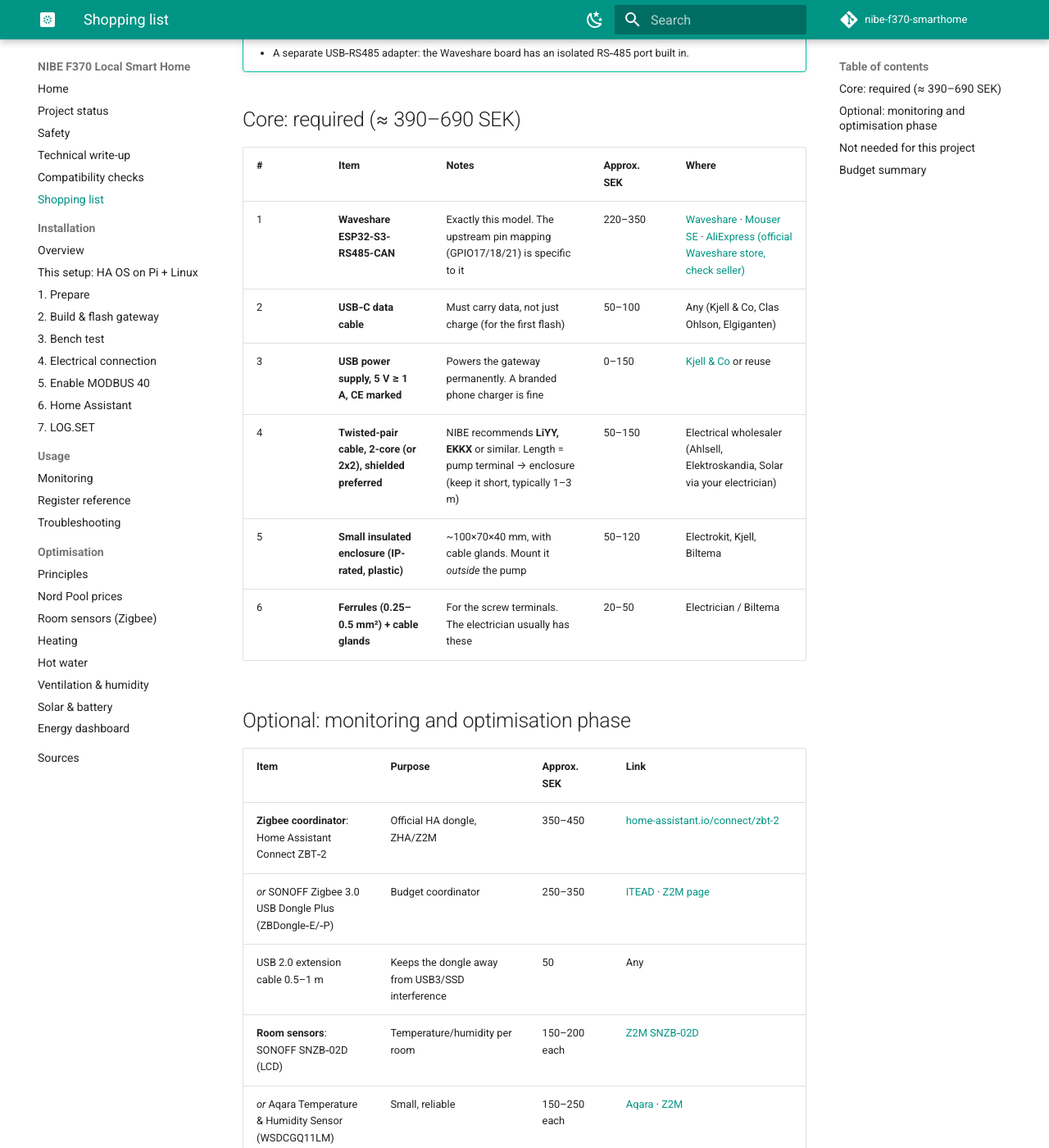
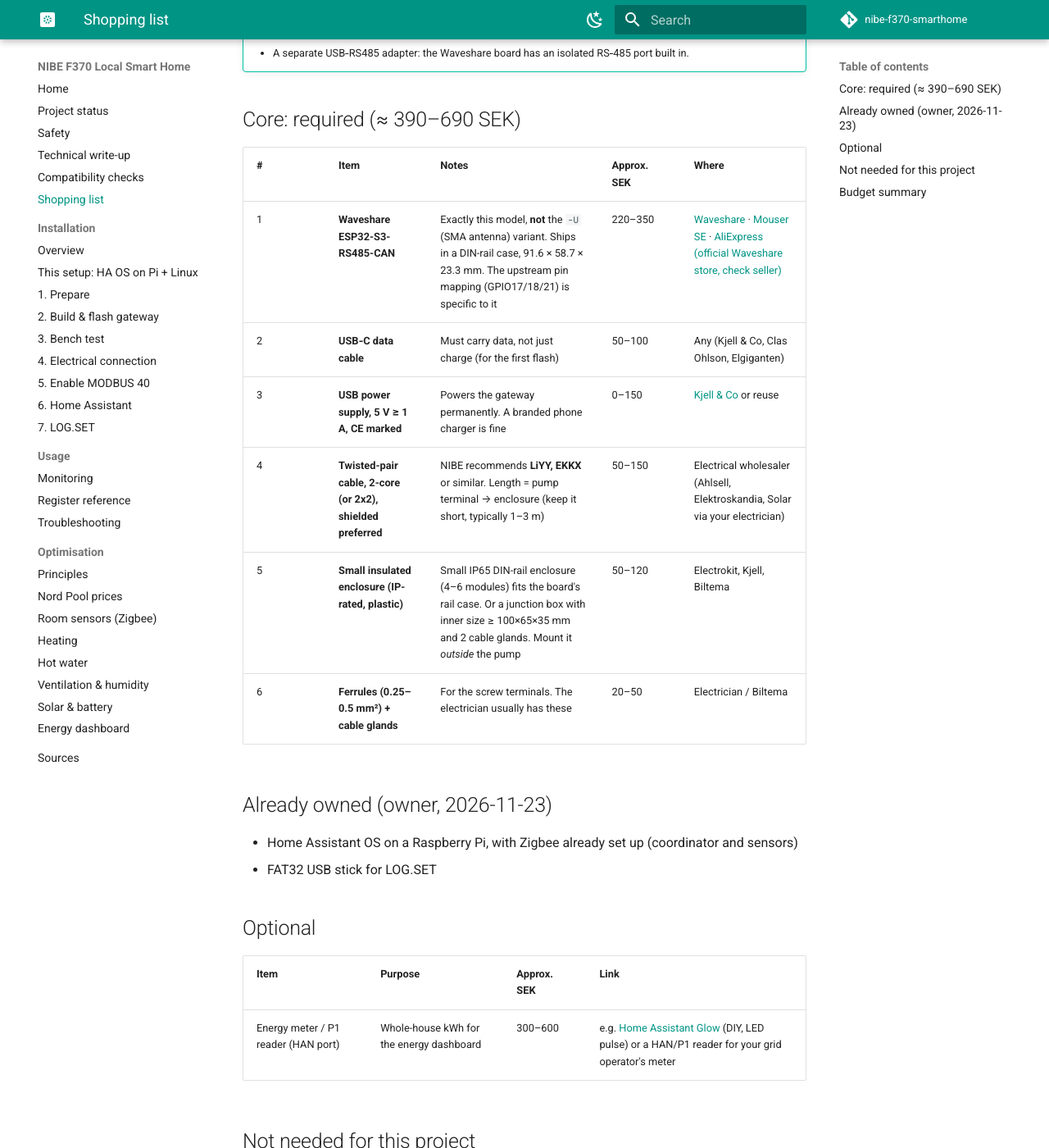
Before and after one commit to shplack/nibe-f370-smarthome, an MkDocs documentation site: the page built from docs/shopping-list.md, in a window 1280 px wide and 1400 px high, scrolled down 273 px. Shown: the whole window at 82% size. Built offline with MkDocs 1.6.1 and Material for MkDocs 9.7.7, drawn with Linux system fonts in a browser that asks for light colours; comment, search, counter and statistics services are not loaded; some of the changed text lies outside the part shown.

Commit message:
Shopping list: drop Zigbee/USB stick (owner has them); board -U variant and DIN case notes

```diff
--- a/docs/shopping-list.md
+++ b/docs/shopping-list.md
@@ -10,23 +10,22 @@ Prices are approximate (November 2026, SEK incl. VAT) and change often. Waveshar
 
 | # | Item | Notes | Approx. SEK | Where |
 |---|---|---|---|---|
-| 1 | **Waveshare ESP32-S3-RS485-CAN** | Exactly this model. The upstream pin mapping (GPIO17/18/21) is specific to it | 220–350 | [Waveshare](https://www.waveshare.com/esp32-s3-rs485-can.htm) · [Mouser SE](https://www.mouser.se/ProductDetail/Waveshare/ESP32-S3-RS485-CAN) · [AliExpress (official Waveshare store, check seller)](https://www.aliexpress.com/w/wholesale-waveshare-esp32-s3-rs485-can.html) |
+| 1 | **Waveshare ESP32-S3-RS485-CAN** | Exactly this model, **not** the `-U` (SMA antenna) variant. Ships in a DIN-rail case, 91.6 × 58.7 × 23.3 mm. The upstream pin mapping (GPIO17/18/21) is specific to it | 220–350 | [Waveshare](https://www.waveshare.com/esp32-s3-rs485-can.htm) · [Mouser SE](https://www.mouser.se/ProductDetail/Waveshare/ESP32-S3-RS485-CAN) · [AliExpress (official Waveshare store, check seller)](https://www.aliexpress.com/w/wholesale-waveshare-esp32-s3-rs485-can.html) |
 | 2 | **USB‑C data cable** | Must carry data, not just charge (for the first flash) | 50–100 | Any (Kjell & Co, Clas Ohlson, Elgiganten) |
 | 3 | **USB power supply, 5 V ≥ 1 A, CE marked** | Powers the gateway permanently. A branded phone charger is fine | 0–150 | [Kjell & Co](https://www.kjell.com/se/sok?query=usb-c%20laddare) or reuse |
 | 4 | **Twisted-pair cable, 2-core (or 2x2), shielded preferred** | NIBE recommends **LiYY, EKKX** or similar. Length = pump terminal → enclosure (keep it short, typically 1–3 m) | 50–150 | Electrical wholesaler (Ahlsell, Elektroskandia, Solar via your electrician) |
-| 5 | **Small insulated enclosure (IP-rated, plastic)** | ~100×70×40 mm, with cable glands. Mount it *outside* the pump | 50–120 | Electrokit, Kjell, Biltema |
+| 5 | **Small insulated enclosure (IP-rated, plastic)** | Small IP65 DIN-rail enclosure (4–6 modules) fits the board's rail case. Or a junction box with inner size ≥ 100×65×35 mm and 2 cable glands. Mount it *outside* the pump | 50–120 | Electrokit, Kjell, Biltema |
 | 6 | **Ferrules (0.25–0.5 mm²) + cable glands** | For the screw terminals. The electrician usually has these | 20–50 | Electrician / Biltema |
 
-## Optional: monitoring and optimisation phase
+## Already owned (owner, 2026-11-23)
+
+- Home Assistant OS on a Raspberry Pi, with Zigbee already set up (coordinator and sensors)
+- FAT32 USB stick for LOG.SET
+
+## Optional
 
 | Item | Purpose | Approx. SEK | Link |
 |---|---|---|---|
-| **Zigbee coordinator**: Home Assistant Connect ZBT‑2 | Official HA dongle, ZHA/Z2M | 350–450 | [home-assistant.io/connect/zbt-2](https://www.home-assistant.io/connect/zbt-2/) |
-| *or* SONOFF Zigbee 3.0 USB Dongle Plus (ZBDongle‑E/‑P) | Budget coordinator | 250–350 | [ITEAD](https://itead.cc/product/sonoff-zigbee-3-0-usb-dongle-plus/) · [Z2M page](https://www.zigbee2mqtt.io/devices/ZBDongle-E.html) |
-| USB 2.0 extension cable 0.5–1 m | Keeps the dongle away from USB3/SSD interference | 50 | Any |
-| **Room sensors**: SONOFF SNZB‑02D (LCD) | Temperature/humidity per room | 150–200 each | [Z2M SNZB‑02D](https://www.zigbee2mqtt.io/devices/SNZB-02D.html) |
-| *or* Aqara Temperature & Humidity Sensor (WSDCGQ11LM) | Small, reliable | 150–250 each | [Aqara](https://www.aqara.com/eu/product/temperature-humidity-sensor/) · [Z2M](https://www.zigbee2mqtt.io/devices/WSDCGQ11LM.html) |
-| FAT32 USB stick (≤ 32 GB) | Loading LOG.SET / NIBE software update | 50–100 | Any |
 | Energy meter / P1 reader (HAN port) | Whole-house kWh for the energy dashboard | 300–600 | e.g. [Home Assistant Glow](https://github.com/klaasnicolaas/home-assistant-glow) (DIY, LED pulse) or a HAN/P1 reader for your grid operator's meter |
 
 ## Not needed for this project
@@ -40,5 +39,4 @@ Prices are approximate (November 2026, SEK incl. VAT) and change often. Waveshar
 | Phase | Min | Max |
 |---|---|---|
 | Core gateway | ~390 | ~690 |
-| Zigbee + 4 room sensors | ~850 | ~1 250 |
 | Electrician (1 visit, typical) | not estimated: get a quote | |
```
